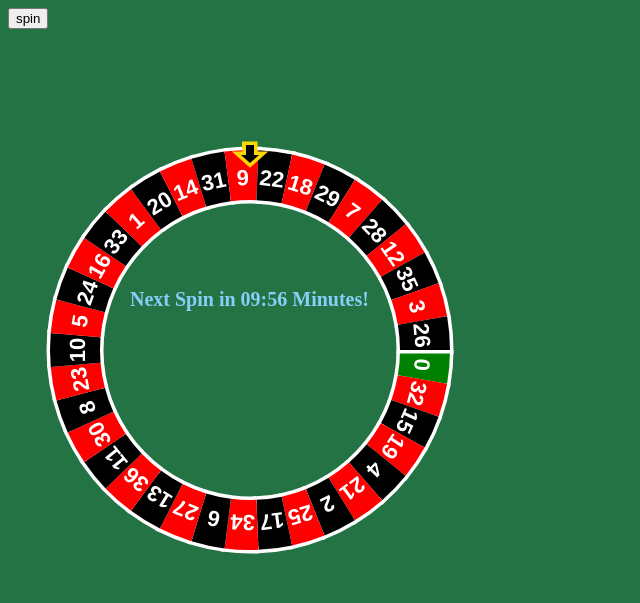
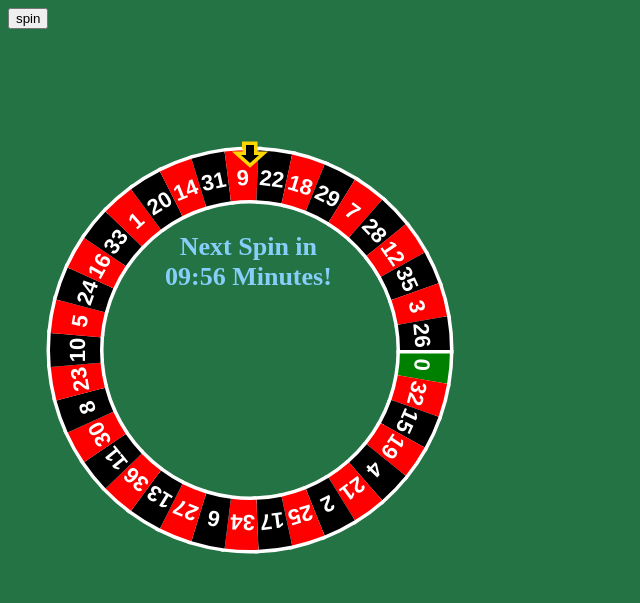
Before and after one commit to gnikchance/twitchRoulette, a website: page index.html in a window 1280 px wide. Shown: the whole page, without its empty margins (0-640 px from the left). Drawn offline with Linux system fonts and the light colour scheme.

Commit message:
made text bigger and two lines for timer

```diff
--- a/index.html
+++ b/index.html
@@ -12,11 +12,11 @@
 
 
 
-        <h1 style="font-size: 20px;
+        <h1 style="font-size: 26px;
         position: absolute;
-        top: 275px;
-        left: 130px;
-        z-index: 1;text-align: center; color: lightskyblue;">Next Spin in <span id="time">10:00</span> Minutes!
+        top: 215px;
+        left: 165px;
+        z-index: 1;text-align: center; color: lightskyblue;">Next Spin in <br><span id="time">10:00</span> Minutes!
             <br>
             <!-- Use <span>!wager color|number amount</span> to place your bet -->
             </span>
```
